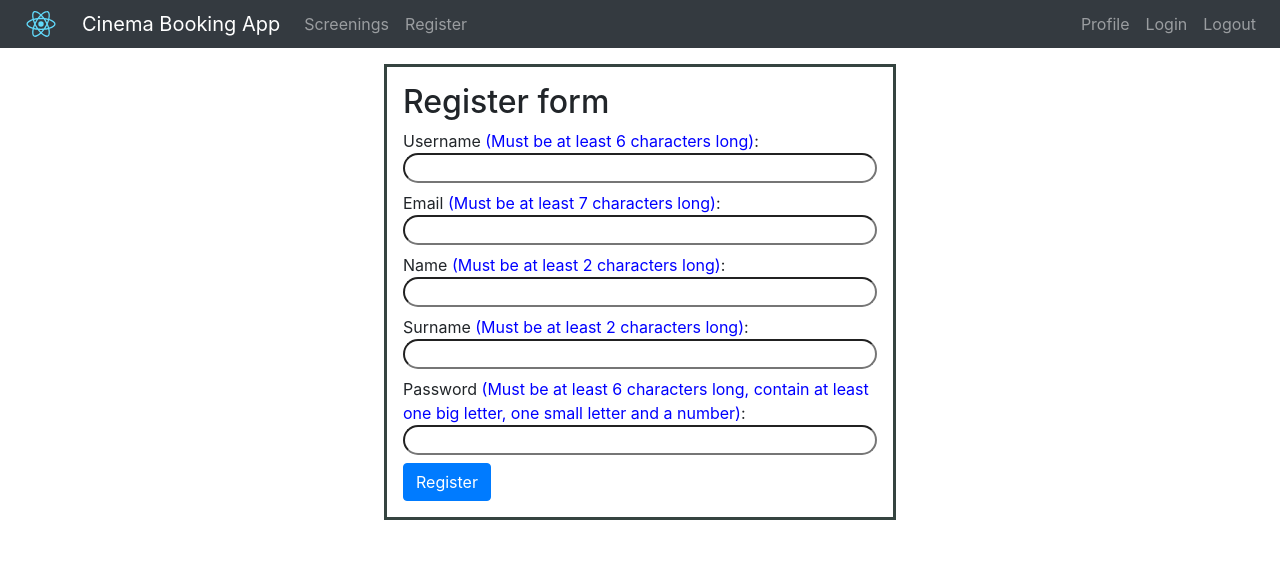
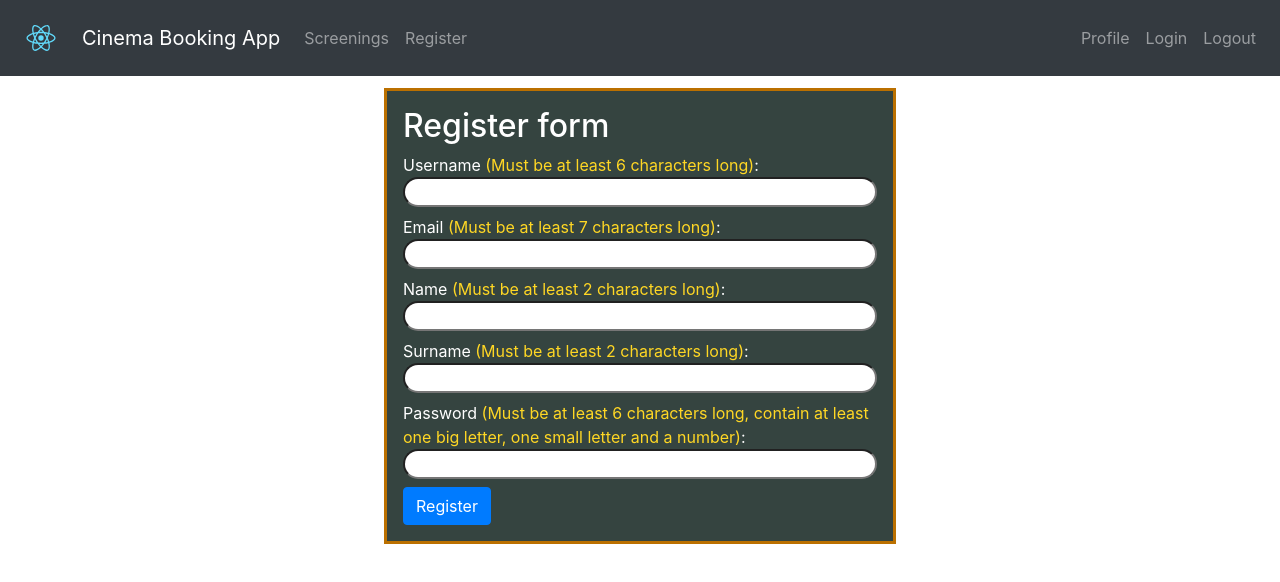
Before and after one commit to BeniaminAbramowicz/KinoCamp, a React (Create React App) app in the folder client/: page /registerpage in a window 1280 px wide. Shown: the top 582 px of the page. Built offline with nearby package versions, Linux system fonts and the light colour scheme.

Commit message:
Fixes to pages layout, styles, forms and navbar

```diff
--- a/client/public/index.html
+++ b/client/public/index.html
@@ -15,5 +15,8 @@
   <body>
     <noscript>You need to enable JavaScript to run this app.</noscript>
     <div id="root"></div>
+    <script src="https://code.jquery.com/jquery-3.2.1.slim.min.js" integrity="sha384-KJ3o2DKtIkvYIK3UENzmM7KCkRr/rE9/Qpg6aAZGJwFDMVNA/GpGFF93hXpG5KkN" crossorigin="anonymous"></script>
+    <script src="https://cdnjs.cloudflare.com/ajax/libs/popper.js/1.12.9/umd/popper.min.js" integrity="sha384-ApNbgh9B+Y1QKtv3Rn7W3mgPxhU9K/ScQsAP7hUibX39j7fakFPskvXusvfa0b4Q" crossorigin="anonymous"></script>
+    <script src="https://maxcdn.bootstrapcdn.com/bootstrap/4.0.0/js/bootstrap.min.js" integrity="sha384-JZR6Spejh4U02d8jOt6vLEHfe/JQGiRRSQQxSfFWpi1MquVdAyjUar5+76PVCmYl" crossorigin="anonymous"></script>
   </body>
 </html>
--- a/client/src/components/Links.js
+++ b/client/src/components/Links.js
@@ -1,23 +1,6 @@
 import React from 'react'
-import { Link } from 'react-router-dom'
-import styled from 'styled-components'
 import apis from '../api/index'
-
-const Collapse = styled.div.attrs({
-    className: 'collpase navbar-collapse',
-})``
-
-const List1 = styled.div.attrs({
-    className: 'navbar-nav mr-auto',
-})``
-
-const List2 = styled.div.attrs({
-    className: 'navbar-nav',
-})``
-
-const Item = styled.div.attrs({
-    className: 'collpase navbar-collapse',
-})``
+import Logo from '../components/Logo'
 
 class Links extends React.Component {
 
@@ -29,42 +12,46 @@ class Links extends React.Component {
 
     render() {
         return (
-            <React.Fragment>
-                <Link to="/" className="navbar-brand">
-                    Cinema Booking App
-                </Link>
-                <Collapse>
-                    <List1>
-                        <Item>
-                            <Link to="/screenings" className="nav-link">
+            <nav className="navbar navbar-expand-lg navbar-dark bg-dark main-navbar">
+                <button className="navbar-toggler" type="button" data-toggle="collapse" data-target="#navbarSupportedContent" aria-controls="navbarSupportedContent" aria-expanded="false" aria-label="Toggle navigation">
+                    <span className="navbar-toggler-icon"></span>
+                </button>
+                <div className="collapse navbar-collapse" id="navbarSupportedContent">
+                    <Logo />
+                    <a href="/" className="navbar-brand">
+                        Cinema Booking App
+                    </a>
+                    <ul className="navbar-nav navbar-inner">
+                        <li className="nav-item">
+                            <a href="/screenings" className="nav-link">
                                 Screenings
-                            </Link>
-                        </Item>
-                        <Item>
-                            <Link to="/registerpage" className="nav-link">
+                            </a>
+                        </li>
+                        <li className="nav-item">
+                            <a href="/registerpage" className="nav-link">
                                 Register
-                            </Link>
-                        </Item>
-                    </List1>
-                    <List2>
-                        <Item>
-                            <Link to="/profile" className="nav-link">
+                            </a>
+                        </li>
+                    </ul>
+                    <ul id="nav-logout" className="navbar-nav navbar-inner">
+                        <li className="nav-item">
+                            <a href="/profile" className="nav-link">
                                 Profile
-                            </Link>
-                        </Item>
-                        <Item>
-                            <Link to="/loginpage" className="nav-link">
+                            </a>
+                        </li>
+                        <li className="nav-item">
+                            <a href="/loginpage" className="nav-link">
                                 Login
-                            </Link>
-                        </Item>
-                        <Item>
-                            <Link to="/logout" className="nav-link" onClick={this.logoutFunction}>
+                            </a>
+                        </li>
+                        <li className="nav-item">
+                            <a href="/logout" className="nav-link" onClick={this.logoutFunction}>
                                 Logout
-                            </Link>
-                        </Item>
-                    </List2>
-                </Collapse>
-            </React.Fragment>
+                            </a>
+                        </li>
+                    </ul>
+                </div>
+            </nav>
         )
     }
 }
--- a/client/src/components/NavBar.js
+++ b/client/src/components/NavBar.js
@@ -1,22 +1,12 @@
 import React, { Component } from 'react'
-import styled from 'styled-components'
-
-import Logo from './Logo'
 import Links from './Links'
-
-const Nav = styled.nav.attrs({
-    className: 'navbar navbar-expand-lg navbar-dark bg-dark main-navbar',
-})`
-    margin-bottom: 20 px;
-`
 
 class NavBar extends Component {
     render() {
         return (
-            <Nav>
-                <Logo />
+            <div>
                 <Links />
-            </Nav>
+            </div>
         )
     }
 }
--- /dev/null
+++ b/client/src/components/ProfileDataComponent.js
@@ -0,0 +1,8 @@
+import React from 'react'
+
+class ProfileData extends React.Component{
+
+
+}
+
+export default ProfileData
--- a/client/src/components/RegisterComponent.js
+++ b/client/src/components/RegisterComponent.js
@@ -50,7 +50,7 @@ class RegisterForm extends React.Component{
                     </label>
                     <label>
                         Email <span className="register-form-requirement">(Must be at least 7 characters long)</span>:
-                        <input type="text" value={this.state.email} onChange={this.emailChange} />
+                        <input type="email" value={this.state.email} onChange={this.emailChange} />
                     </label>
                     <label>
                         Name <span className="register-form-requirement">(Must be at least 2 characters long)</span>:
--- a/client/src/components/ReservationComponent.js
+++ b/client/src/components/ReservationComponent.js
@@ -23,7 +23,7 @@ class ReservationWindow extends React.Component{
     render(){
         return (
             <div key={this.id} className="reservation-element">
-                <div id="close-button" onClick={this.props.closeDetails} className="close-reservation">X</div><span className="close-text">Zamknij okno rezerwacji</span>
+                <div id="close-button" onClick={this.props.closeDetails} className="close-reservation">X</div><span className="close-text">Close reservation window</span>
                 <div>
                     <h2>{this.movie.title}</h2>
                     <hr></hr>
--- a/client/src/components/ScreeningsComponent.js
+++ b/client/src/components/ScreeningsComponent.js
@@ -12,7 +12,9 @@ const ScreeningsToRender = props =>{
     }
 
     const closeDetails = () => {
-        setModalOpened(false);
+        const resWindow = document.getElementsByClassName('reservation-element')[0];
+        resWindow.classList.add('close-transition');
+        setTimeout(() => {setModalOpened(false)}, 270);
     }
 
     const scrs = props.screeningsList.map(({_id, date, cinemaHall, movie}) => {
--- a/client/src/pages/ProfilePage.js
+++ b/client/src/pages/ProfilePage.js
@@ -1,7 +1,15 @@
 import React from 'react'
+import ProfileDataComponent from '../components/ProfileDataComponent'
 
 class Profile extends React.Component{
 
+    render(){
+        return(
+            <div>
+                <ProfileDataComponent />
+            </div>
+        )
+    }
 }
 
 export default Profile
--- a/client/src/style/styles.css
+++ b/client/src/style/styles.css
@@ -9,7 +9,12 @@ hr{
 
 .main-navbar{
     width: 100%;
-    height: 3rem;
+}
+
+#nav-logout{
+    display: flex;
+    justify-content: flex-end;
+    width: 100%;
 }
 
 .screeningsContainer{
@@ -27,7 +32,7 @@ hr{
     margin: 0.5rem;
     cursor: zoom-in;
     border-style: solid;
-    border-color: rgb(53, 68, 64);
+    border-color: rgb(187, 112, 0);
 }
 
 .screening-info{
@@ -82,16 +87,21 @@ hr{
     align-items: center;
     justify-content: center;
     flex-direction: row;
+    height: 100vh;
 }
 
 .register-form{
     display: flex;
     flex-direction: column;
+    position: relative;
+    top: -10rem;
     width: 40%;
     height: auto;
     margin: 1rem auto;
     border-style: solid;
-    border-color: rgb(53, 68, 64);
+    background-color:  rgb(53, 68, 64);
+    color: white;
+    border-color:rgb(187, 112, 0);
     padding: 1rem;
 }
 
@@ -100,6 +110,7 @@ hr{
     border-radius: 5rem;
     padding-left: 0.5rem;
     padding-right: 0.5rem;
+    outline: none;
 }
 
 .register-form label{
@@ -112,7 +123,7 @@ hr{
 }
 
 .register-form-requirement{
-    color: blue;
+    color: rgb(255, 215, 36);
 }
 
 .login-form-container{
@@ -120,6 +131,7 @@ hr{
     align-items: center;
     justify-content: center;
     flex-direction: row;
+    height: 100vh;
 }
 
 .login-form{
@@ -127,9 +139,13 @@ hr{
     flex-direction: column;
     width: 40%;
     height: auto;
+    position: relative;
+    top: -10rem;
     margin: 1rem auto;
+    color: white;
+    background-color: rgb(53, 68, 64);
     border-style: solid;
-    border-color: rgb(53, 68, 64);
+    border-color: rgb(187, 112, 0);
     padding: 1rem;
 }
 
@@ -138,6 +154,7 @@ hr{
     border-radius: 5rem;
     padding-left: 0.5rem;
     padding-right: 0.5rem;
+    outline: none;
 }
 
 .login-form label{
@@ -157,6 +174,11 @@ hr{
     color: white;
     border-color: rgb(53, 68, 64);
     padding: 1rem;
+}
+
+.reservation-element.close-transition{
+    transition: 0.5s;
+    opacity: 0;
 }
 
 .reservation-element-transform{
```
